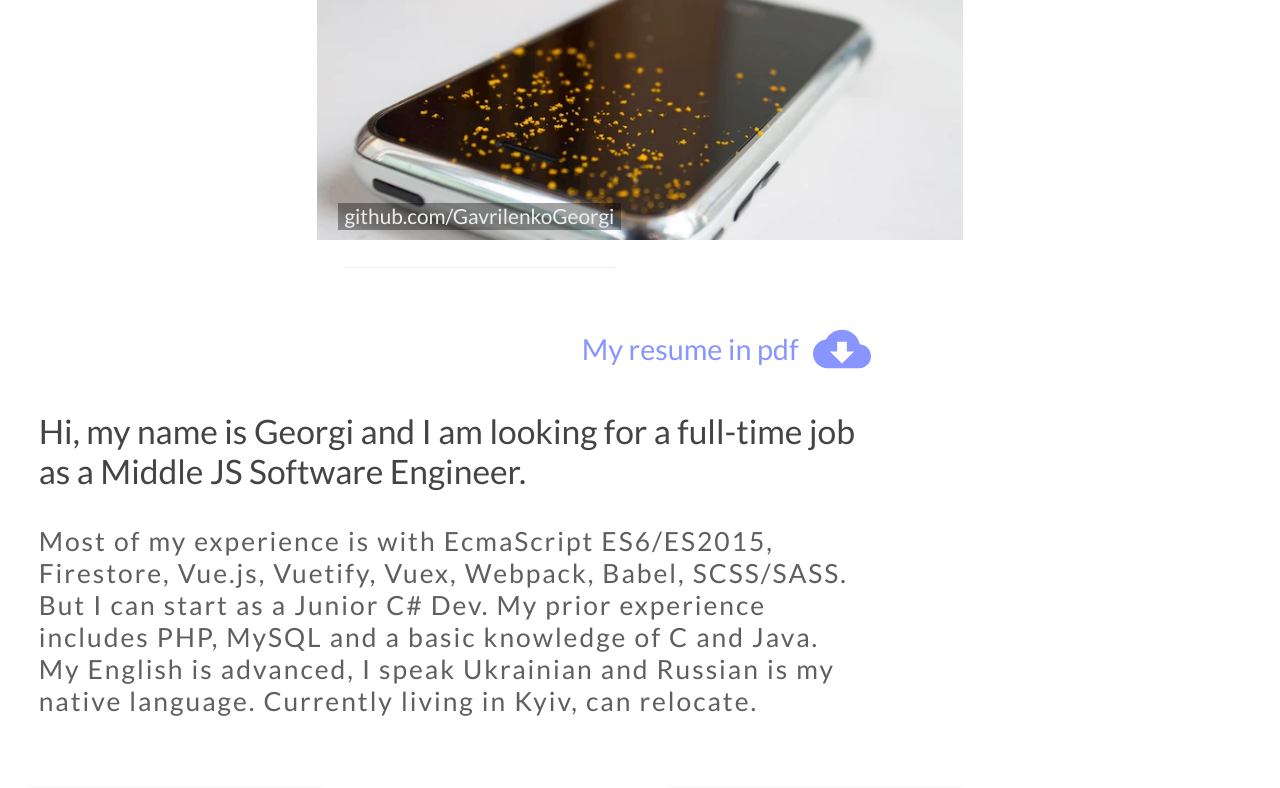
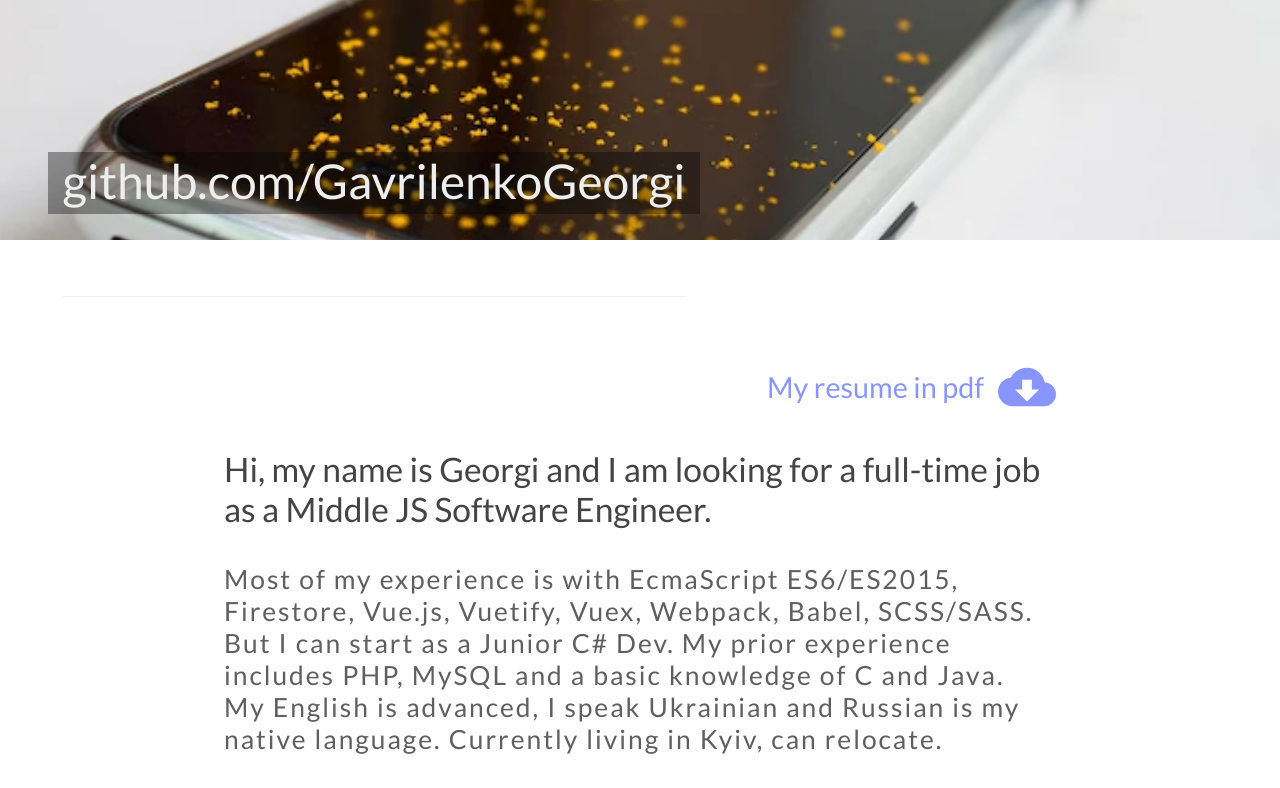
Before and after one commit to GavrilenkoGeorgi/gavrilenkogeorgi.github.io, a plain HTML site: page index.html in a window 1280 px wide. Shown: the top 788 px of the page. Drawn offline with Linux system fonts and the light colour scheme.

Commit message:
Some css fixes

```diff
--- a/css/main.css
+++ b/css/main.css
@@ -305,6 +305,7 @@ ul {
 
 .hero-image, .details-image {
   position: relative;
+  width: 100%;
   top: 0;
 }
 .hero-parallax-image, .details-parallax-image {
@@ -344,6 +345,9 @@ ul {
 @media screen and (max-resolution: 96dpi) and (min-width: 700px) {
   .hero-parallax-image, .details-parallax-image {
     height: 15em;
+  }
+  .image-title-text {
+    font-size: 3em;
   }
   .header-link {
     font-size: 2em;
--- a/index.html
+++ b/index.html
@@ -26,7 +26,7 @@
         github.com/GavrilenkoGeorgi
       </a>
     </section-->
-    <section>
+    <section style="width: 100%">
       <picture class="hero-image">
         <source srcset="../images/iphone.webp,
                         ../images/iphone@2x.webp 2x,
```
Also changed, not shown: 1 other file.
